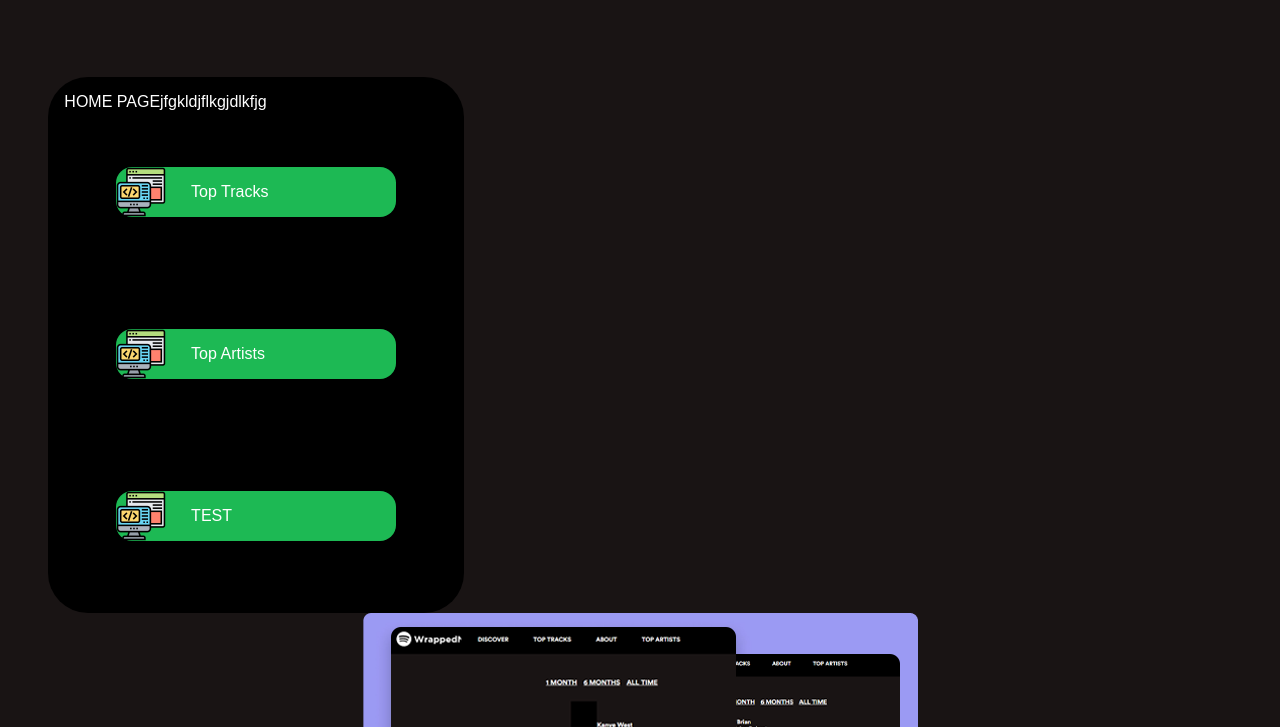
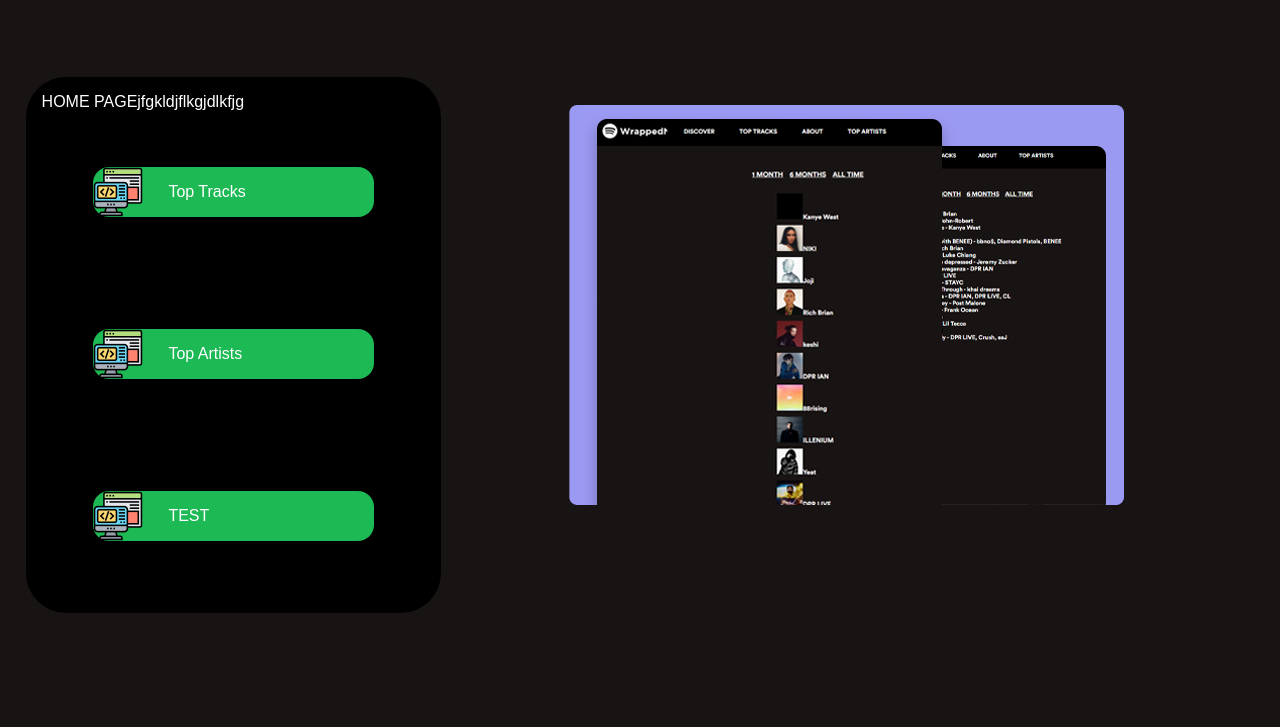
Before and after one commit to Jasoonii/WrappedNow, a plain HTML site: page home.html in a window 1280 px wide. Shown: the part 73-800 px from the top of the page. Drawn offline with Linux system fonts and the light colour scheme; a web font is replaced by a local one.

Commit message:
Changed background color of body to fix white border issue

```diff
--- a/home.css
+++ b/home.css
@@ -2,9 +2,15 @@
     margin: 0;
 }
 
+body {
+    margin: 0;
+    padding: 0;
+    background-color: rgb(25, 20, 20);
+}
+
 .header {
     background-color: black;
-    height: 100%;
+    height: auto;
     display: flex;
     justify-content: space-between;
 }
@@ -109,14 +115,15 @@
 .bodyDiv {
     display: flex;
     align-items: center;
-    flex-direction: column;
+    flex-direction: row;
     font-family: 'Circular Std Bold', Arial;
     background-color: rgb(25, 20, 20);
 }
 
 .card {
     margin-top: 10vh;
-    margin-right: 60vw;
+    margin-left: 2vw;
+    margin-right: 10vw;
     background-color: black;
     display: flex;
     flex-direction: column;
```
